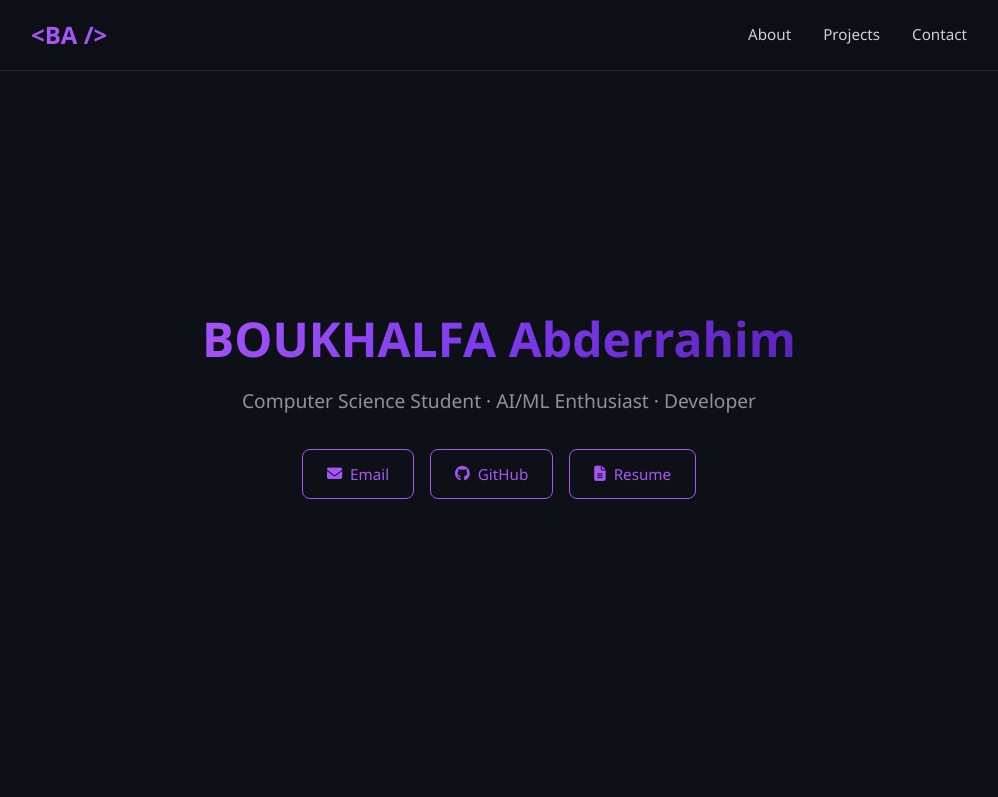
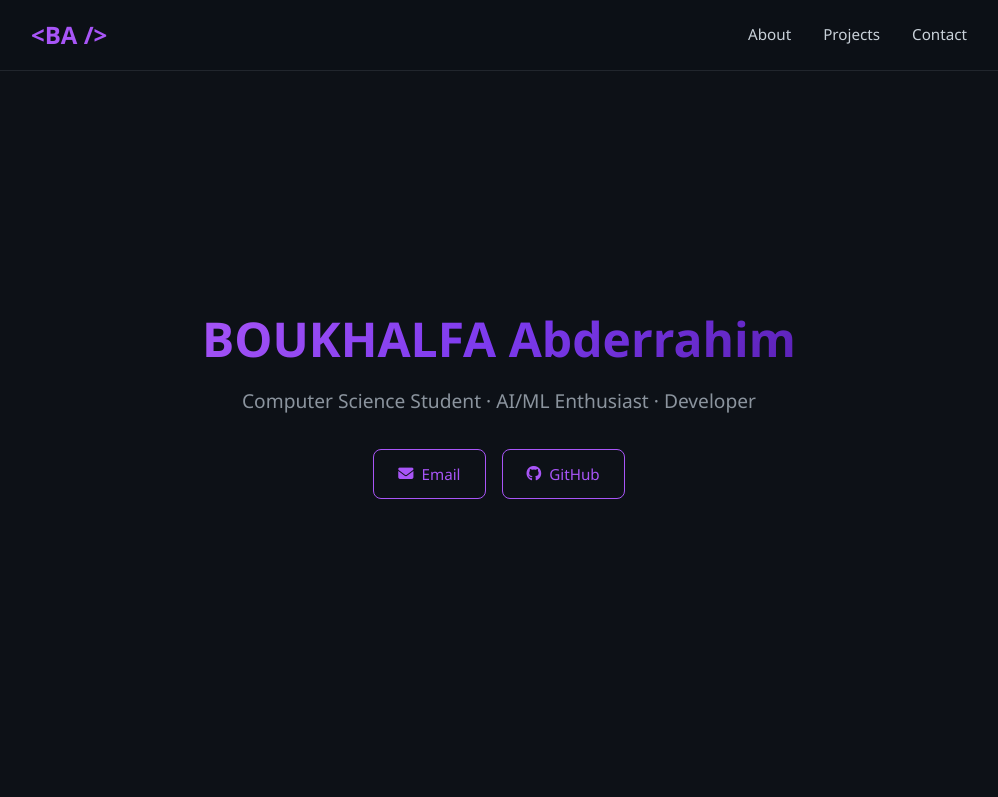
Before and after one commit to boukharahim1-cpu/-boukharahim1-cpu.github.io, a plain HTML site: page index.html in a window 1280 px wide. Shown: the top 797 px of the page, without its empty margins (141-1139 px from the left). Drawn offline with Linux system fonts and the light colour scheme.

Commit message:
remove resume link

```diff
--- a/index.html
+++ b/index.html
@@ -26,7 +26,7 @@
       <div class="hero-links">
         <a href="mailto:boukharahim1@gmail.com" class="btn"><i class="fas fa-envelope"></i> Email</a>
         <a href="https://github.com/boukharahim1-cpu" class="btn"><i class="fab fa-github"></i> GitHub</a>
-        <a href="resume.pdf" class="btn"><i class="fas fa-file-alt"></i> Resume</a>
+
       </div>
     </div>
   </header>
```
